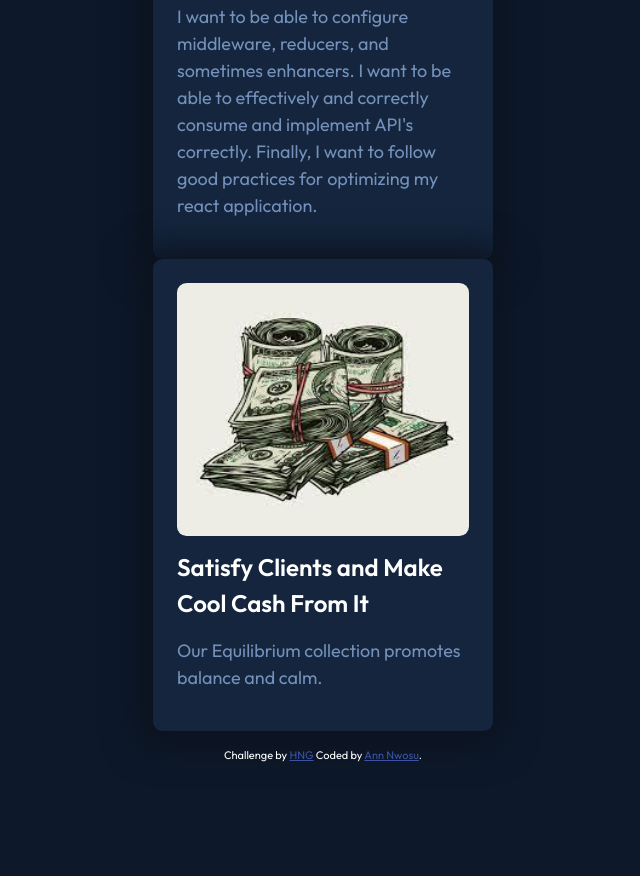
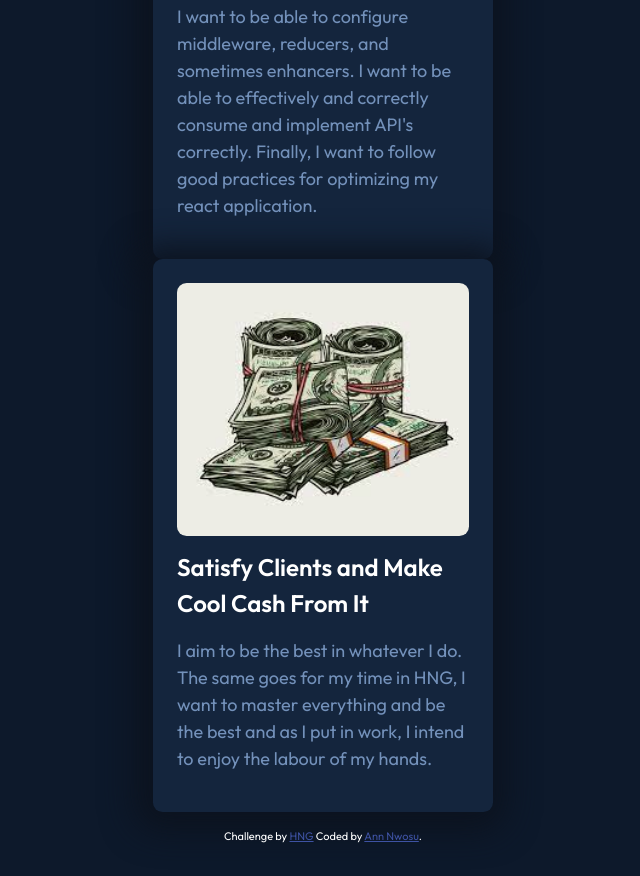
Before and after one commit to Arhne/stage-1-frontend, a plain HTML site: page index.html in a window 1280 px wide. Shown: the part 2014-2890 px from the top of the page, without its empty margins (317-957 px from the left). Before the commit the page ends 2809 px from the top, so only its background shows below. Drawn offline with Linux system fonts and the light colour scheme.

Commit message:
Update index.html

```diff
--- a/index.html
+++ b/index.html
@@ -118,7 +118,8 @@
         <h1 class="text-neutral-400 fs-heading fw-bold padding-block-30">Satisfy Clients and Make Cool Cash From It</h1>
 
         <p data-width="wide">
-          Our Equilibrium collection promotes balance and calm.
+          I aim to be the best in whatever I do. The same goes for my time in HNG, I want to master everything and be the best
+          and as I put in work, I intend to enjoy the labour of my hands.
         </p>
 
         <div class="even-column">
```
